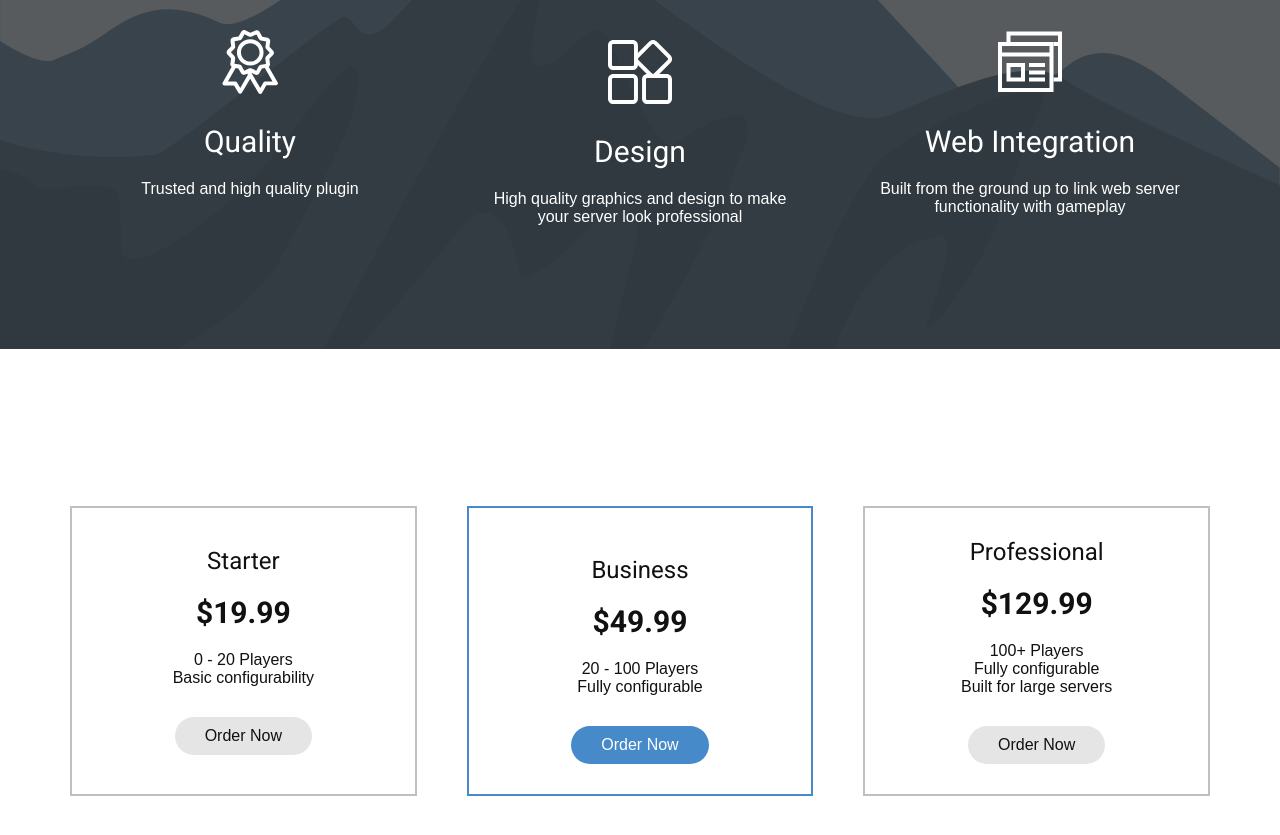
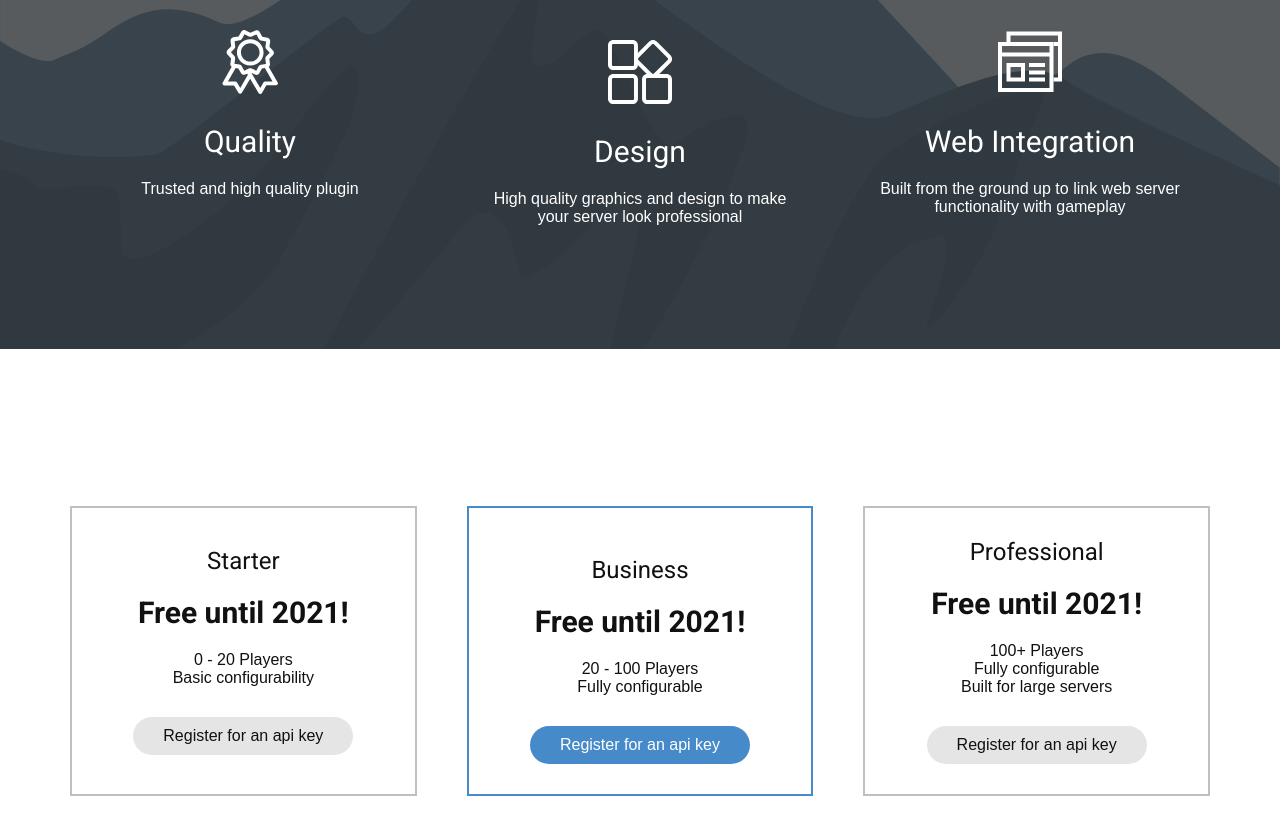
Before and after one commit to ScottBorland/AutoTuneWebsite, a plain HTML site: page index.html in a window 1280 px wide. Shown: the part 1285-2120 px from the top of the page. Drawn offline with nearby package versions, Linux system fonts and the light colour scheme.

Commit message:
Changed some text on main page and fixed prices

```diff
--- a/index.html
+++ b/index.html
@@ -63,7 +63,7 @@
    <section class="u-align-center u-clearfix u-image u-shading u-section-2" id="sec-1ae3">
     <div class="u-clearfix u-sheet u-valign-middle u-sheet-1">
       <h2 class="u-text u-text-1">Key Features</h2>
-      <p class="u-text u-text-2">The Auto-Tune Plugin is Loaded with Key Features</p>
+      <p class="u-text u-text-2">The Auto-Tune Plugin has everything for need for an evolving economy that puts players first</p>
       <div class="u-clearfix u-expanded-width u-gutter-30 u-layout-wrap u-layout-wrap-1">
         <div class="u-gutter-0 u-layout">
           <div class="u-layout-row">
@@ -155,28 +155,28 @@
             <div class="u-align-center u-container-style u-layout-cell u-right-cell u-size-20 u-size-20-md u-white u-layout-cell-3">
               <div class="u-border-2 u-border-grey-25 u-container-layout u-valign-middle u-container-layout-1">
                 <h4 class="u-text u-text-3">Starter</h4>
-                <h3 class="u-text u-text-4">$19.99</h3>
+                <h3 class="u-text u-text-4">Free until 2021!</h3>
                 <p class="u-text u-text-5">0 - 20 Players<br>Basic configurability
                 </p>
-                <a href="undefined" class="u-border-radius-50 u-btn u-btn-round u-button-style u-grey-10 u-btn-1">Order Now</a>
+                <a href="register/register.html" class="u-border-radius-50 u-btn u-btn-round u-button-style u-grey-10 u-btn-1">Register for an api key</a>
               </div>
             </div>
             <div class="u-align-center u-container-style u-layout-cell u-right-cell u-size-20 u-size-20-md u-white u-layout-cell-3">
               <div class="u-border-2 u-border-palette-1-base u-container-layout u-valign-bottom u-container-layout-2">
                 <h4 class="u-align-center u-text u-text-6">Business</h4>
-                <h3 class="u-align-center u-text u-text-7">$49.99</h3>
+                <h3 class="u-align-center u-text u-text-7">Free until 2021!</h3>
                 <p class="u-align-center u-text u-text-8">20 - 100 Players<br>Fully configurable<br>
                 </p>
-                <a href="undefined" class="u-border-radius-50 u-btn u-btn-round u-button-style u-hover-palette-2-base u-btn-2">Order Now</a>
+                <a href="register/register.html" class="u-border-radius-50 u-btn u-btn-round u-button-style u-hover-palette-2-base u-btn-2">Register for an api key</a>
               </div>
             </div>
             <div class="u-align-center u-container-style u-layout-cell u-right-cell u-size-20 u-size-20-md u-white u-layout-cell-3">
               <div class="u-border-2 u-border-grey-25 u-container-layout u-valign-middle u-container-layout-3">
                 <h4 class="u-text u-text-9">Professional</h4>
-                <h3 class="u-text u-text-10">$129.99</h3>
+                <h3 class="u-text u-text-10">Free until 2021!</h3>
                 <p class="u-text u-text-11">100+ Players<br>Fully configurable<br>Built for large servers<br>
                 </p>
-                <a href="undefined" class="u-border-radius-50 u-btn u-btn-round u-button-style u-grey-10 u-btn-3">Order Now</a>
+                <a href="register/register.html" class="u-border-radius-50 u-btn u-btn-round u-button-style u-grey-10 u-btn-3">Register for an api key</a>
               </div>
             </div>
           </div>
```
